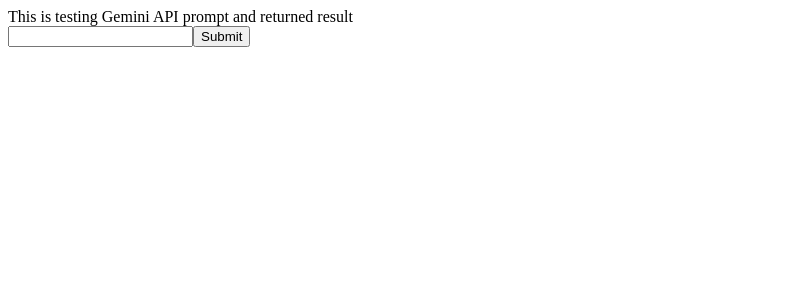
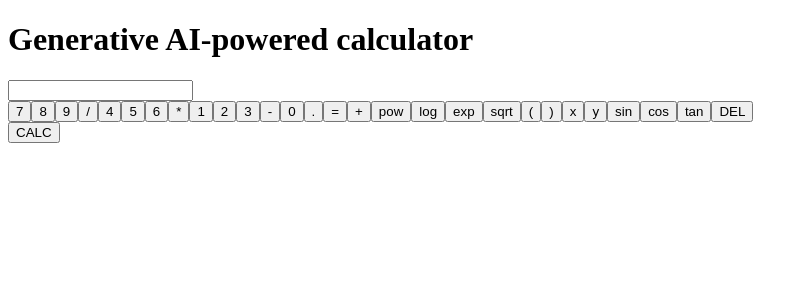
Before and after one commit to khois345/gpt-powered-calculator, a Next.js app: page / in a window 1280 px wide. Shown: the top 300 px of the page, without its empty margins (0-808 px from the left). Built offline with nearby package versions, Linux system fonts and the light colour scheme.

Commit message:
Have the calculator UIs

```diff
--- /dev/null
+++ b/app/components/keyboardpad.tsx
@@ -0,0 +1,41 @@
+import React from 'react';
+
+type KeyboardPadProps = {
+    onButtonClick: (value: string) => void;
+};
+
+const KeyboardPad: React.FC<KeyboardPadProps> = ({ onButtonClick }) => {
+    const buttons = [
+        '7', '8', '9', '/',
+        '4', '5', '6', '*',
+        '1', '2', '3', '-',
+        '0', '.', '=', '+',
+        'pow', 'log', 'exp', 'sqrt',
+        '(', ')', 'x', 'y',
+        'sin', 'cos', 'tan', "DEL",
+    ];
+
+    return (
+        <div>
+            <div className="grid grid-cols-4 gap-2 p-4">
+                {buttons.map((button) => (
+                <button
+                    key={button}
+                    onClick={() => onButtonClick(button)}
+                    className="bg-gray-200 hover:bg-gray-300 text-black font-bold py-2 px-4 rounded focus:outline-none focus:shadow-outline"
+                >
+                    {button}
+                </button>
+                ))}
+            </div>
+            <button
+                onClick={() => onButtonClick("CALC")}
+                className='bg-cyan-600 w-full hover:bg-cyan-700 text-black font-bold py-2 px-15 rounded focus:outline-none focus:shadow-outline'
+            >
+                CALC
+            </button>
+        </div>
+    );
+};
+
+export default KeyboardPad;
--- a/app/page.tsx
+++ b/app/page.tsx
@@ -1,11 +1,13 @@
 "use client";
 
 import { useState } from 'react';
+import KeyboardPad from './components/keyboardpad';
 
 export default function Home() {
   const [prompt, setPrompt] = useState('');
   const [result, setResult] = useState('');
   const [loading, setLoading] = useState(false);
+  const [done, setDone] = useState(false);
 
   const handleSubmit = async () => {
     if (!prompt.trim()) {
@@ -42,18 +44,35 @@ export default function Home() {
   };
 
   return (
-    <div>
-      <div>This is testing Gemini API prompt and returned result</div>
+    <div className=''>
+      <h1 className='text-center'>Generative AI-powered calculator</h1>
       <input
         type="text"
         className="prompt"
         value={prompt}
         onChange={(e) => setPrompt(e.target.value)}
       />
-      <button onClick={handleSubmit}>Submit</button>
 
       {loading && <div>Loading...</div>}
       <div>{result}</div>
+      <KeyboardPad
+        onButtonClick={(value) => {
+          if (done) {
+            setPrompt(value);
+            setDone(false);
+          }
+          else if (value === 'CALC') {
+            handleSubmit();
+            setDone(true);
+          } else if (value === 'DEL' && prompt) {
+            setPrompt((prev) => prev.slice(0, -1));
+          } else if (value === 'pow') {
+            setPrompt((prev) => prev + '^');
+          } else {
+            setPrompt((prev) => prev + value);
+          }
+        }}
+      />
     </div>
   );
 }
```
